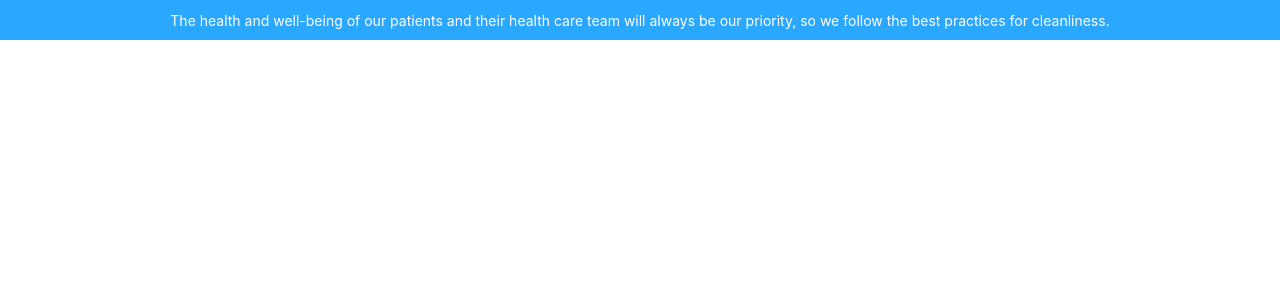
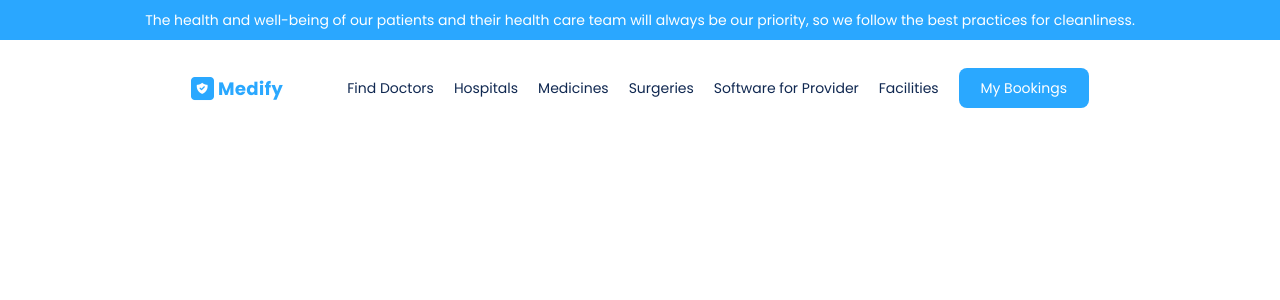
Before and after one commit to Jagadeeshthatikonda/medify, a React (Create React App) app: page / in a window 1280 px wide. Shown: the top 300 px of the page. Built offline with nearby package versions, Linux system fonts and the light colour scheme.

Commit message:
Done adding navbar

```diff
--- a/package.json
+++ b/package.json
@@ -8,6 +8,7 @@
     "@testing-library/user-event": "^13.5.0",
     "react": "^18.3.1",
     "react-dom": "^18.3.1",
+    "react-router-dom": "^6.23.1",
     "react-scripts": "5.0.1",
     "web-vitals": "^2.1.4"
   },
--- a/public/index.html
+++ b/public/index.html
@@ -1,20 +1,20 @@
 <!DOCTYPE html>
 <html lang="en">
+
 <head>
   <meta charset="utf-8" />
   <link rel="icon" href="%PUBLIC_URL%/favicon.ico" />
   <meta name="viewport" content="width=device-width, initial-scale=1" />
   <meta name="theme-color" content="#000000" />
-    <meta
-      name="description"
-      content="Web site created using create-react-app"
-    />
+  <meta name="description" content="Web site created using create-react-app" />
   <link rel="apple-touch-icon" href="%PUBLIC_URL%/logo192.png" />
   <!--
       manifest.json provides metadata used when your web app is installed on a
       user's mobile device or desktop. See https://developers.google.com/web/fundamentals/web-app-manifest/
     -->
   <link rel="manifest" href="%PUBLIC_URL%/manifest.json" />
+  <link href='https://fonts.googleapis.com/css?family=Poppins' rel='stylesheet'>
+
   <!--
       Notice the use of %PUBLIC_URL% in the tags above.
       It will be replaced with the URL of the `public` folder during the build.
@@ -26,6 +26,7 @@
     -->
   <title>React App</title>
 </head>
+
 <body>
   <noscript>You need to enable JavaScript to run this app.</noscript>
   <div id="root"></div>
@@ -40,4 +41,5 @@
       To create a production bundle, use `npm run build` or `yarn build`.
     -->
 </body>
+
 </html>
--- a/src/App.js
+++ b/src/App.js
@@ -1,15 +1,26 @@
 import React from "react";
+import { Route, Routes } from "react-router-dom";
 import NavbarMedifyQuotation from "./components/NavbarMedifyQuotation/NavbarMedifyQuotation"
+import Navbar from "./components/Navbar/Navbar"
 import "./App.css";
 
 
 const App = () => {
 
   return (
-    <>
+    <div className=".App">
       <NavbarMedifyQuotation />
+      <Navbar />
+      <Routes>
+        <Route
+          path="/"
+          component={
+            <p>Sample component</p>
+          }
+        />
+      </Routes>
 
-    </>
+    </div>
   );
 }
 
--- /dev/null
+++ b/src/components/Navbar/Navbar.jsx
@@ -0,0 +1,51 @@
+
+import React from "react";
+import { useNavigate } from "react-router-dom";
+
+import logo from "../../assets/logo.png";
+
+import "./styles.css";
+
+const Navbar = () => {
+  const navigate = useNavigate();
+
+
+  return (
+    <div className="header-container">
+      <img
+        src={logo}
+        onClick={() => navigate("/")}
+        height={27}
+        width={92}
+        alt="medify logo"
+      />
+
+      <NavigationLinks navigate={navigate} />
+
+    </div>
+  );
+};
+
+const NavigationLinks = ({ navigate }) => (
+  <nav className="nav-items-container">
+    <NavItem navigate={() => navigate("/findDoctor")}>Find Doctors</NavItem>
+    <NavItem>Hospitals</NavItem>
+    <NavItem>Medicines</NavItem>
+    <NavItem>Surgeries</NavItem>
+    <NavItem>Software for Provider</NavItem>
+    <NavItem>Facilities</NavItem>
+    <NavItemButton navigate={() => navigate("/myBookings")}>
+      My Bookings
+    </NavItemButton>
+  </nav>
+);
+
+const NavItem = ({ navigate, children }) => (
+  <span onClick={navigate}>{children}</span>
+);
+
+const NavItemButton = ({ navigate, children }) => (
+  <button onClick={navigate}>{children}</button>
+);
+
+export default Navbar;
--- /dev/null
+++ b/src/components/Navbar/styles.css
@@ -0,0 +1,39 @@
+.header-container {
+  height: 96px;
+  display: flex;
+  justify-content: center;
+  align-items: center;
+}
+
+.header-container > img {
+  cursor: pointer;
+}
+.nav-items-container {
+  display: flex;
+  gap: 20px;
+  flex-wrap: wrap;
+  align-items: center;
+  padding: 0px 0px 0px 64px;
+}
+.nav-items-container span {
+  cursor: pointer;
+  color: #102851;
+  font-size: 14px;
+  font-weight: 400;
+  line-height: 21px;
+}
+
+.nav-items-container > button {
+  background-color: #2aa8ff;
+  width: 130px;
+  height: 40px;
+  border-radius: 8px;
+  color: #ffffff;
+  font-size: 14px;
+  font-weight: 500;
+  line-height: 21px;
+  cursor: pointer;
+  outline: none;
+  border: none;
+  font-family: Poppins;
+}
--- a/src/index.css
+++ b/src/index.css
@@ -1,13 +1,55 @@
+:root {
+  /* Global variables to be defined here */
+  /* --color-white: #ffffff; */
+}
+
+*,
+*::before,
+*::after {
+  box-sizing: border-box;
+}
+* {
+  margin: 0;
+}
+html,
+body {
+  height: 100%;
+}
+body {
+  line-height: 1.5;
+  -webkit-font-smoothing: antialiased;
+}
+img,
+picture,
+video,
+canvas,
+svg {
+  display: block;
+  max-width: 100%;
+}
+input,
+button,
+textarea,
+select {
+  font: inherit;
+}
+p,
+h1,
+h2,
+h3,
+h4,
+h5,
+h6 {
+  overflow-wrap: break-word;
+}
+#root,
+#__next {
+  isolation: isolate;
+}
+
 body {
   margin: 0;
-  font-family: -apple-system, BlinkMacSystemFont, 'Segoe UI', 'Roboto', 'Oxygen',
-    'Ubuntu', 'Cantarell', 'Fira Sans', 'Droid Sans', 'Helvetica Neue',
-    sans-serif;
+  font-family: "Poppins", sans-serif;
   -webkit-font-smoothing: antialiased;
   -moz-osx-font-smoothing: grayscale;
 }
-
-code {
-  font-family: source-code-pro, Menlo, Monaco, Consolas, 'Courier New',
-    monospace;
-}
--- a/src/index.js
+++ b/src/index.js
@@ -2,13 +2,17 @@ import React from 'react';
 import ReactDOM from 'react-dom/client';
 import './index.css';
 import App from './App';
+import { BrowserRouter } from 'react-router-dom';
 import reportWebVitals from './reportWebVitals';
 
 const root = ReactDOM.createRoot(document.getElementById('root'));
 root.render(
-  <React.StrictMode>
-    <App />
-  </React.StrictMode>
+  <BrowserRouter>
+    <React.StrictMode>
+      <App />
+    </React.StrictMode>
+  </BrowserRouter>
+
 );
 
 // If you want to start measuring performance in your app, pass a function
```
Also changed, not shown: src/assets/logo.png (added), 1 other file (tests, documents, lock files or other folders). Lines whose indentation alone changed are shown as unchanged.
